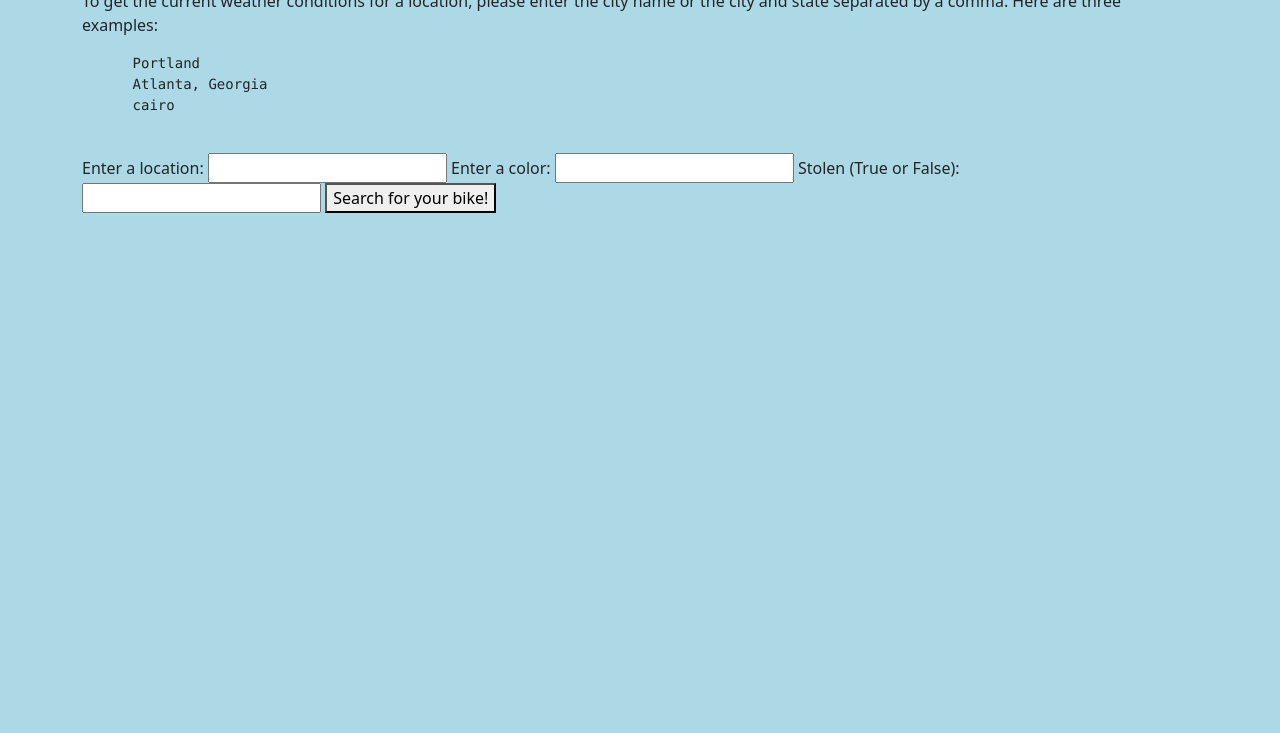
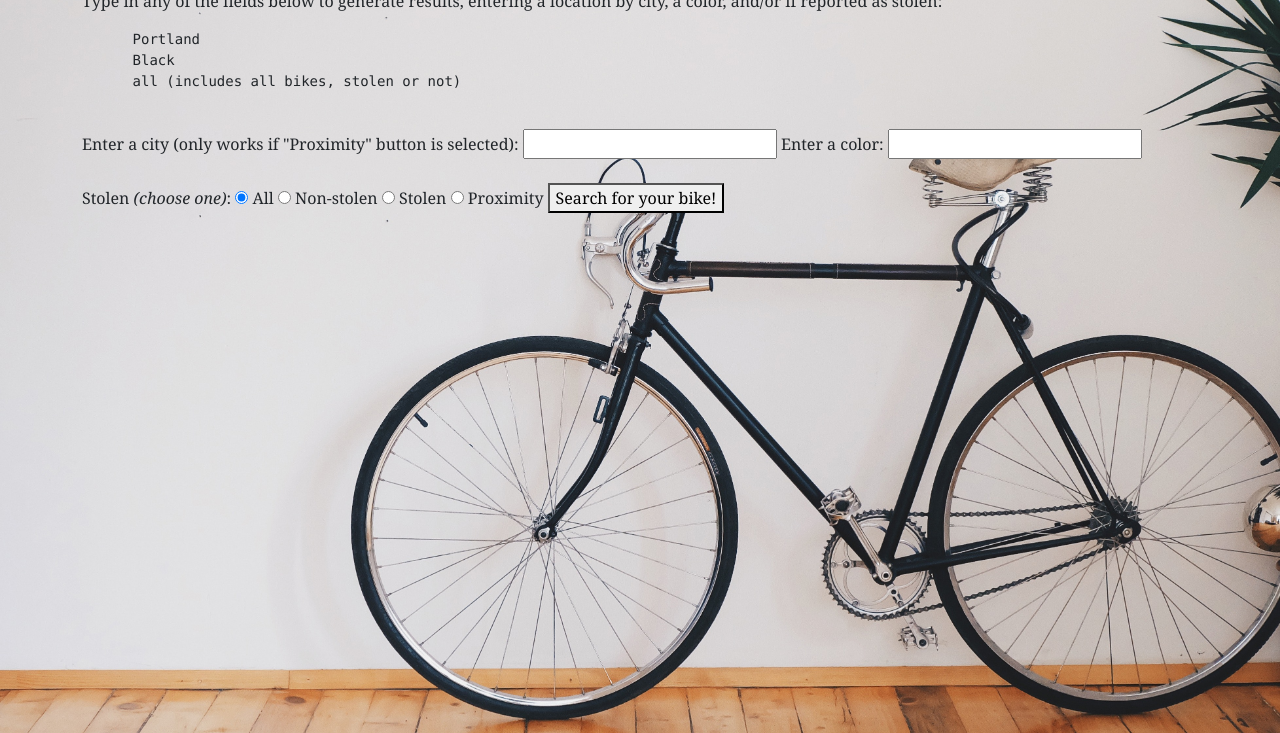
Before and after one commit to lauramhope/bike-API, a website built with webpack: page src/index.html in a window 1280 px wide. Shown: the part 67-800 px from the top of the page. Built offline with nearby package versions, Linux system fonts and the light colour scheme.

Commit message:
Add radio buttons for choosing stolen or not.

```diff
--- a/src/css/styles.css
+++ b/src/css/styles.css
@@ -1,5 +1,10 @@
 body {
-  background-color: lightblue;
+  background-image: url("bike1.jpg");
+  background-position: auto;
+  background-repeat: no-repeat;
+  background-size: cover;
+  background-attachment: fixed;
+  font-family: Georgia;
 }
 
 .box1 {
@@ -7,4 +12,6 @@ body {
   border-color: black;
   margin: auto;
   padding: 1%;
+  background-color: antiquewhite;
+  opacity: 75%;
 }
--- a/src/index.html
+++ b/src/index.html
@@ -4,25 +4,42 @@
 </head>
 <body>
   <div class="container">
-    <h1>Get Weather Conditions From Anywhere!</h1>
-    <p>To get the current weather conditions for a location, please enter the city name or the city and state separated by a comma. Here are three examples:</p>
+    <h1>Search for a bike via the Bike Index API</h1>
+    <p>Type in any of the fields below to generate results, entering a location by city, a color, and/or if reported as stolen:</p>
     <pre>
       Portland
-      Atlanta, Georgia
-      cairo
+      Black
+      all (includes all bikes, stolen or not)
     </pre>
     <form>
-      <label for="location">Enter a location: </label>
+      <label for="location">Enter a city (only works if "Proximity" button is selected): </label>
       <input id="location" type="text" name="location">
       <label for="color">Enter a color: </label>
       <input id="color" type="text" name="color">
-      <label for="stolenness">Stolen (True or False): </label>
-      <input id="stolenness" type="text" name="stolenness">
+      <br>
+      <br>
+      <label>Stolen <em>(choose one)</em>: </label>
+      <label>
+        <input type="radio" name="stolenness" value="all" checked>
+        All
+      </label>
+      <label>
+        <input type="radio" name="stolenness" value="non">
+        Non-stolen
+      </label>
+      <label>
+        <input type="radio" name="stolenness" value="stolen">
+        Stolen
+      </label>
+      <label>
+        <input type="radio" name="stolenness" value="proximity">
+        Proximity
+      </label>
       <button type="submit" class="btn-success" id="bikeSearch">Search for your bike!</button>
     </form>
-    <p id="showFrameModel"></p>
+    <!-- <p id="showFrameModel"></p>
     <p id="showManufacturerName"></p>
-    <p id="showURL"></p>
+    <p id="showURL"></p> -->
     <p id="showResponse"></p>
     <div id="response"></div>
   </div>
--- a/src/index.js
+++ b/src/index.js
@@ -43,9 +43,32 @@ async function searchByUserSelection(color, stolen, city) {
 }
 
 // UI Logic
+// function printElements1(data) {
+//   data.forEach(element => {
+
+//     let newDiv = document.createElement("div");
+//     newDiv.setAttribute("class", "box1");
+//     let modelParagraph = document.createElement("p");
+//     let manufacturerParagraph = document.createElement("p");
+//     let urlParagraph = document.createElement("p");
+//     modelParagraph.innerText = `Frame Model: ${element["frame_model"]}`;
+//     manufacturerParagraph.innerText = `Manufacturer Name: ${element["manufacturer_name"]}`;
+//     urlParagraph.innerText = `URL: ${element.url}`;
+//     newDiv.append(modelParagraph);
+//     newDiv.append(manufacturerParagraph);
+//     newDiv.append(urlParagraph);
+//     document.getElementById("response").append(newDiv);
+
+//   });
+// }
+
+
 
 function printElements(data) {
   data.forEach(element => {
+    const currentTime = Date.now();
+    const stolenDate = (element["date_stolen"])*1000;
+    if (currentTime - stolenDate <= 604800000) {
       let newDiv = document.createElement("div");
       newDiv.setAttribute("class", "box1");
       let modelParagraph = document.createElement("p");
@@ -58,6 +81,7 @@ function printElements(data) {
       newDiv.append(manufacturerParagraph);
       newDiv.append(urlParagraph);
       document.getElementById("response").append(newDiv);
+    }
   });
 }
 
@@ -69,8 +93,10 @@ function handleFormSubmission(event) {
   event.preventDefault();
   const city = document.querySelector('#location').value;
   const color = document.querySelector('#color').value;
-  const stolen = document.querySelector('#stolenness').value;
-  //document.querySelector('#location').value = null;
+  const stolen = document.querySelector("input[name='stolenness']:checked").value;
+  document.querySelector('#location').value = null;
+  document.querySelector('#color').value = null;
+  document.getElementById('response').innerText = null;
   // searchByColor(color);
   // searchByStolenness(stolen);
   // searchByLocation(city);
```
Also changed, not shown: src/css/bike1.jpg (added). Lines whose indentation alone changed are shown as unchanged.
